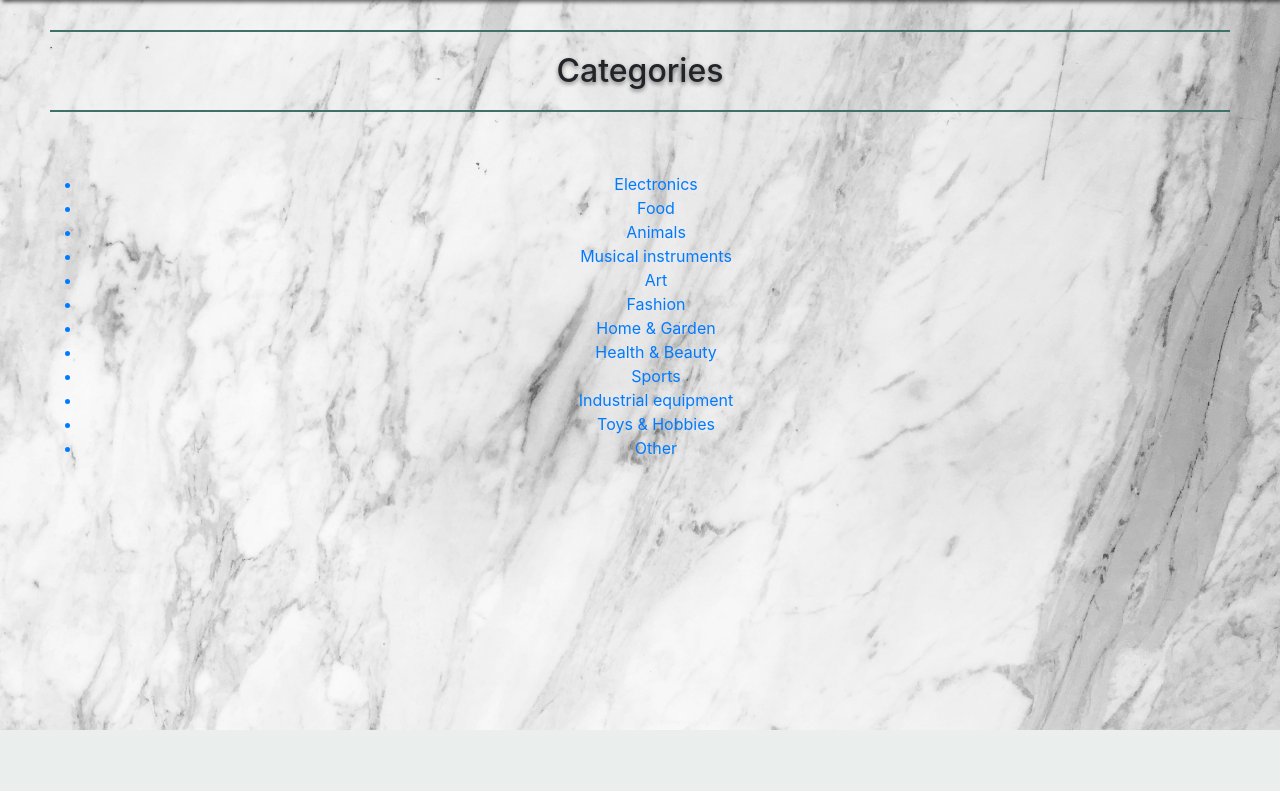
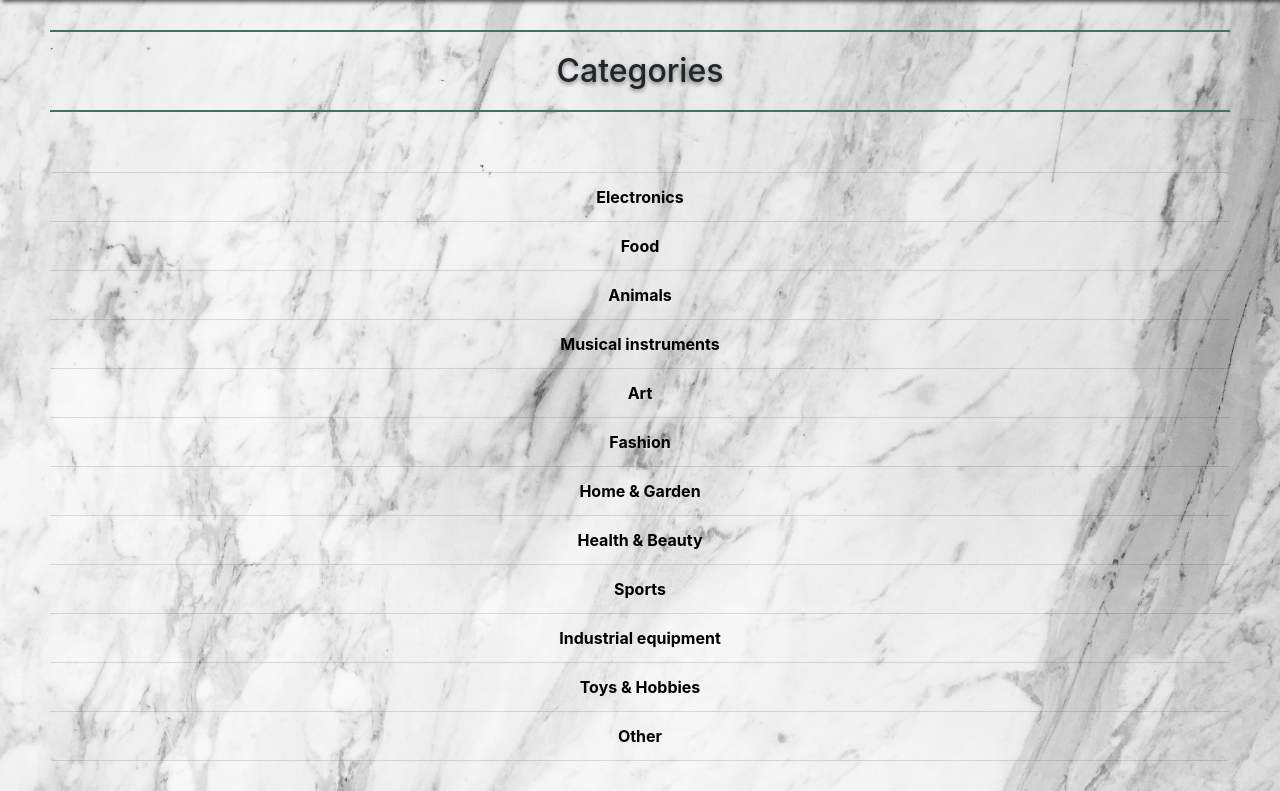
Before and after one commit to JuliaMaxy/project2, a Django app: page /categories in a window 1280 px wide. Shown: the part 70-861 px from the top of the page. Before the commit the page ends 800 px from the top, so only its background shows below. Run offline with Django 3.2, Linux system fonts and the light colour scheme; data comes from the database, SQL or seed files in the repository; some libraries are stand-ins or nearby versions.

Commit message:
add css to categories

```diff
--- a/commerce/commerce/auctions/static/auctions/styled.css
+++ b/commerce/commerce/auctions/static/auctions/styled.css
@@ -53,7 +53,7 @@ h2{
 }
 
 /* text */
-h2, .text-beige{
+h2, .text-beige, .list-group a:hover{
     text-shadow: 0 2px 4px rgba(0, 0, 0, 0.5);
 }
 .text-beige{
@@ -100,6 +100,27 @@ h2, .text-beige{
   }
 
 
+/* alerts */
+.alert {
+    font-weight: 700;
+}
+
+/* lists */
+.list-group a{
+    background-color: rgba(56, 148, 74, 0.0);
+    color:black;
+    font-weight: 700;
+    border-right: unset;
+    border-left: unset;
+}
+.list-group a:hover{
+    color:beige;
+    text-decoration: none;
+    background-color: rgba(96, 145, 106, 0.5);
+}
+
+
+
 .btn-file{
     color:rgb(82, 82, 82);
     border: 2px solid rgb(202, 197, 197);
--- a/commerce/commerce/auctions/templates/auctions/categories.html
+++ b/commerce/commerce/auctions/templates/auctions/categories.html
@@ -6,9 +6,9 @@
 
 {% block body %}
     <h2>Categories</h2>
-    <ul>
-        {% for category in categories%}
-            <a href="{% url 'category' category.id%}"><li>{{category.title}}</li></a>
+    <div class="list-group">
+        {% for category in categories %}
+            <a class="list-group-item"href="{% url 'category' category.id%}">{{category.title}}</a>
         {% endfor %}
-    </ul>
+    </div>
 {% endblock %}
```
Also changed, not shown: commerce/commerce/auctions/templates/auctions/category.html (+31 -20 lines), commerce/commerce/auctions/templates/auctions/index.html (+7 -1 lines).
